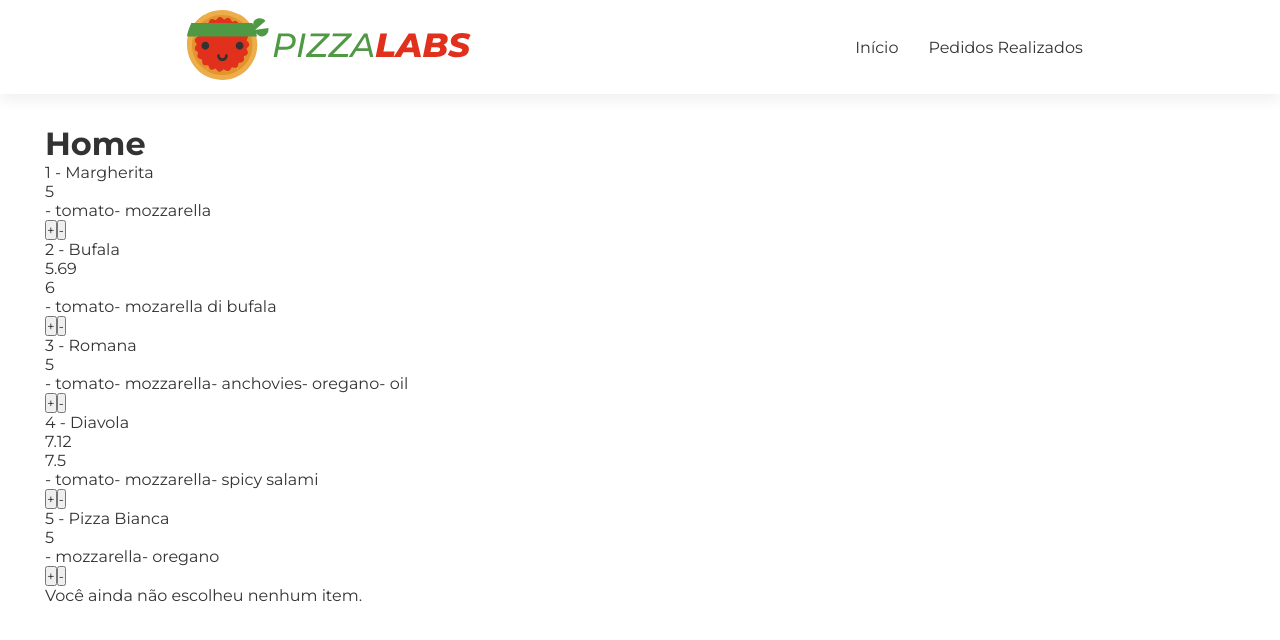
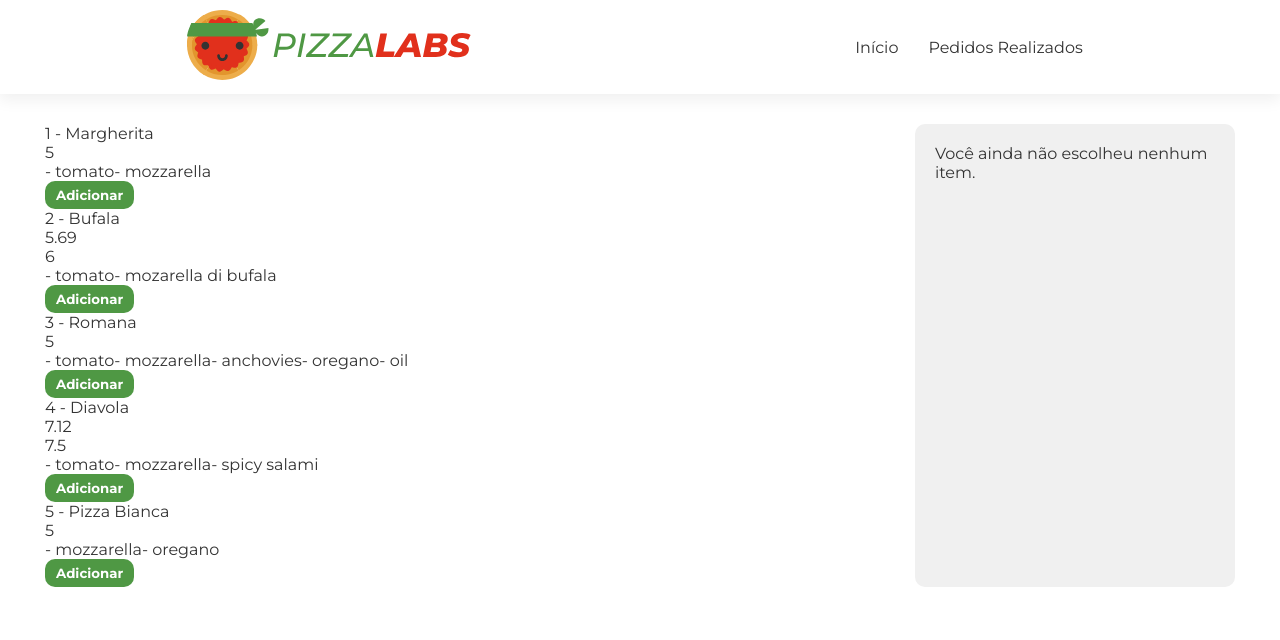
Before and after one commit to savifon/pizza-labs, a React (Create React App) app: page / in a window 1280 px wide. Shown: the top 640 px of the page. Built offline with nearby package versions, Linux system fonts and the light colour scheme.

Commit message:
criando componente Cart e ajustando estrutura de pastas

```diff
--- /dev/null
+++ b/src/components/Cart/index.jsx
@@ -0,0 +1,42 @@
+import React, { useContext } from "react";
+
+import { CartContext } from "../../context/CartContext";
+import { CartBox } from "./styles";
+
+const Cart = () => {
+  const { cart, priceCart, checkout, add, remove } = useContext(CartContext);
+
+  return (
+    <CartBox>
+      {cart.length ? (
+        <>
+          {cart.map((item) => (
+            <div key={item.id}>
+              <div className="cover" />
+              <div>
+                <h4>{`${item.name} - ${item.price}`}</h4>
+                <p>{item.ingredients.map((ingredient) => `${ingredient} `)}</p>
+
+                <button className="green" onClick={() => add(item)}>
+                  +
+                </button>
+                <input type="text" readOnly value={item.qty} />
+                <button onClick={() => remove(item)}>-</button>
+              </div>
+            </div>
+          ))}
+
+          <h4>Total: {priceCart}</h4>
+
+          <button className="red btn-checkout" onClick={() => checkout()}>
+            Confirmar pedido
+          </button>
+        </>
+      ) : (
+        <p>Você ainda não escolheu nenhum item.</p>
+      )}
+    </CartBox>
+  );
+};
+
+export default Cart;
--- /dev/null
+++ b/src/components/Cart/styles.js
@@ -0,0 +1,41 @@
+import styled from "styled-components";
+
+export const CartBox = styled.div`
+  padding: 20px;
+  width: 320px;
+  max-width: 100%;
+  border-radius: var(--radius);
+  background: var(--colorBgPrimary);
+
+  & > div {
+    display: flex;
+    gap: 10px;
+
+    & + div {
+      margin-top: 20px;
+    }
+
+    & .cover {
+      flex: none;
+      width: 75px;
+      height: 75px;
+      border-radius: var(--radius);
+      background: var(--colorBgSecondary);
+    }
+
+    & input:read-only {
+      border: none;
+      background: white;
+      width: 30px;
+      border-radius: 10px;
+      height: 28px;
+      text-align: center;
+      margin: 0 3px;
+      cursor: default;
+    }
+  }
+
+  & button.btn-checkout {
+    width: 100%;
+  }
+`;
--- a/src/pages/Home/index.jsx
+++ b/src/pages/Home/index.jsx
@@ -3,10 +3,11 @@ import React, { useContext } from "react";
 import data from "../../server/pizzas.json";
 import { rounded } from "../../utils/format";
 import { CartContext } from "../../context/CartContext";
-import { Container } from "../../styles/globalStyle";
+import { Container, FlexColumn } from "../../styles/globalStyle";
+import Cart from "../../components/Cart";
 
 const Home = () => {
-  const { cart, priceCart, add, remove, checkout } = useContext(CartContext);
+  const { cart, add } = useContext(CartContext);
 
   const products = data.map((product, index) => ({
     id: index + 1,
@@ -17,8 +18,8 @@ const Home = () => {
 
   return (
     <Container>
-      <h1>Home</h1>
-
+      <FlexColumn>
+        <div>
           {products.length ? (
             products.map((product) => (
               <div key={product.id}>
@@ -27,26 +28,26 @@ const Home = () => {
                 </p>
                 <p>{product.price}</p>
                 <p>{product.priceOriginal && product.priceOriginal}</p>
-            <p>{product.ingredients.map((ingredient) => `- ${ingredient}`)}</p>
-            <button onClick={() => add(product)}>+</button>
-            <button onClick={() => remove(product)}>-</button>
+                <p>
+                  {product.ingredients.map((ingredient) => `- ${ingredient}`)}
+                </p>
+
+                <button
+                  disabled={cart.find((item) => item.id === product.id)}
+                  className="green"
+                  onClick={() => add(product)}
+                >
+                  Adicionar
+                </button>
               </div>
             ))
           ) : (
-        <div>Sem itens para exibir</div>
+            <div>Você não selecionou nenhum item</div>
           )}
+        </div>
 
-      {cart.length ? (
-        <>
-          {cart.map((item) => (
-            <p key={item.id}>{JSON.stringify(item)}</p>
-          ))}
-          <p>{priceCart}</p>
-          <button onClick={() => checkout()}>Confirmar pedido</button>
-        </>
-      ) : (
-        <p>Você ainda não escolheu nenhum item.</p>
-      )}
+        <Cart />
+      </FlexColumn>
     </Container>
   );
 };
--- a/src/routes.js
+++ b/src/routes.js
@@ -3,11 +3,9 @@ import { BrowserRouter as Router, Route, Routes } from "react-router-dom";
 
 import Home from "./pages/Home";
 import Orders from "./pages/Orders";
-
+import Header from "./components/Header";
+import { CartProvider } from "./context/CartContext";
 import GlobalStyle from "./styles/globalStyle";
-
-import { CartProvider } from "./context/CartContext";
-import Header from "./pages/Header";
 
 const navItems = [
   { title: "Início", ref: "/" },
--- a/src/styles/globalStyle.js
+++ b/src/styles/globalStyle.js
@@ -24,6 +24,36 @@ export default createGlobalStyle`
     text-decoration: none;
     color: #4f9844;
   }
+
+  button {
+    border: none;
+    background: var(--colorBgSecondary);
+    padding: 5px 10px;
+    border-radius: var(--radius);
+    color: var(--colorTextButton);
+    font-weight: bold;
+    cursor: pointer;
+    border: 1px solid transparent;
+    transition: all ease .2s;
+
+    &.green {
+      background: var(--colorSecondary);
+    }
+
+    &.red {
+      background: var(--colorPrimary);
+      padding: 10px 15px;
+    }
+
+    &:disabled {
+      opacity: .2;
+    }
+
+    &:hover {
+      box-shadow: 0px 10px 10px -10px var(--colorText);
+      border-color: var(--colorTextButton);
+    }
+  }
 `;
 
 export const Container = styled.div`
@@ -32,3 +62,10 @@ export const Container = styled.div`
   padding: 30px;
   max-width: 1250px;
 `;
+
+export const FlexColumn = styled.div`
+  display: flex;
+  flex-wrap: wrap;
+  justify-content: space-between;
+  gap: 30px;
+`;
```
Also changed, not shown: src/components/Header/index.jsx (renamed from src/pages/Header/index.jsx), src/components/Header/styles.js (renamed from src/pages/Header/styles.js), src/pages/Order/index.jsx (deleted). Lines whose indentation alone changed are shown as unchanged.
